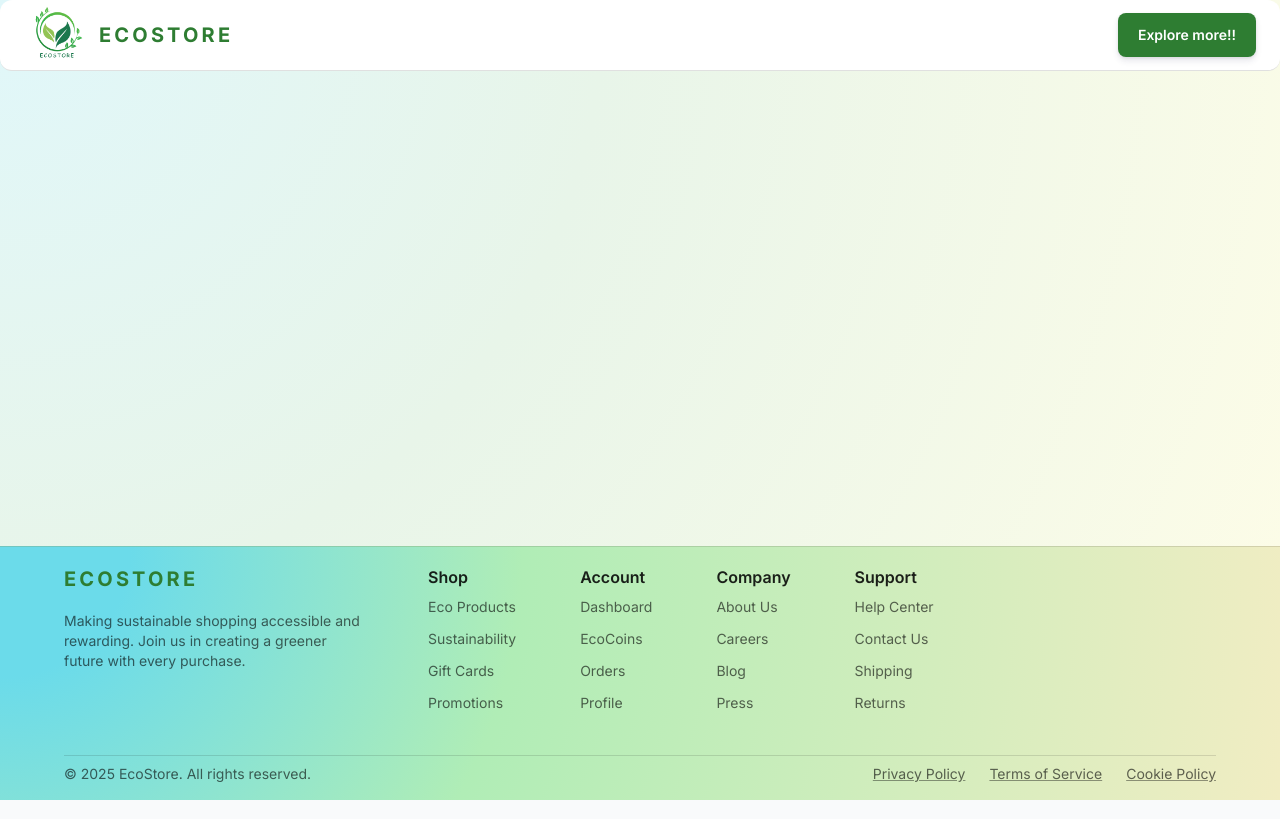
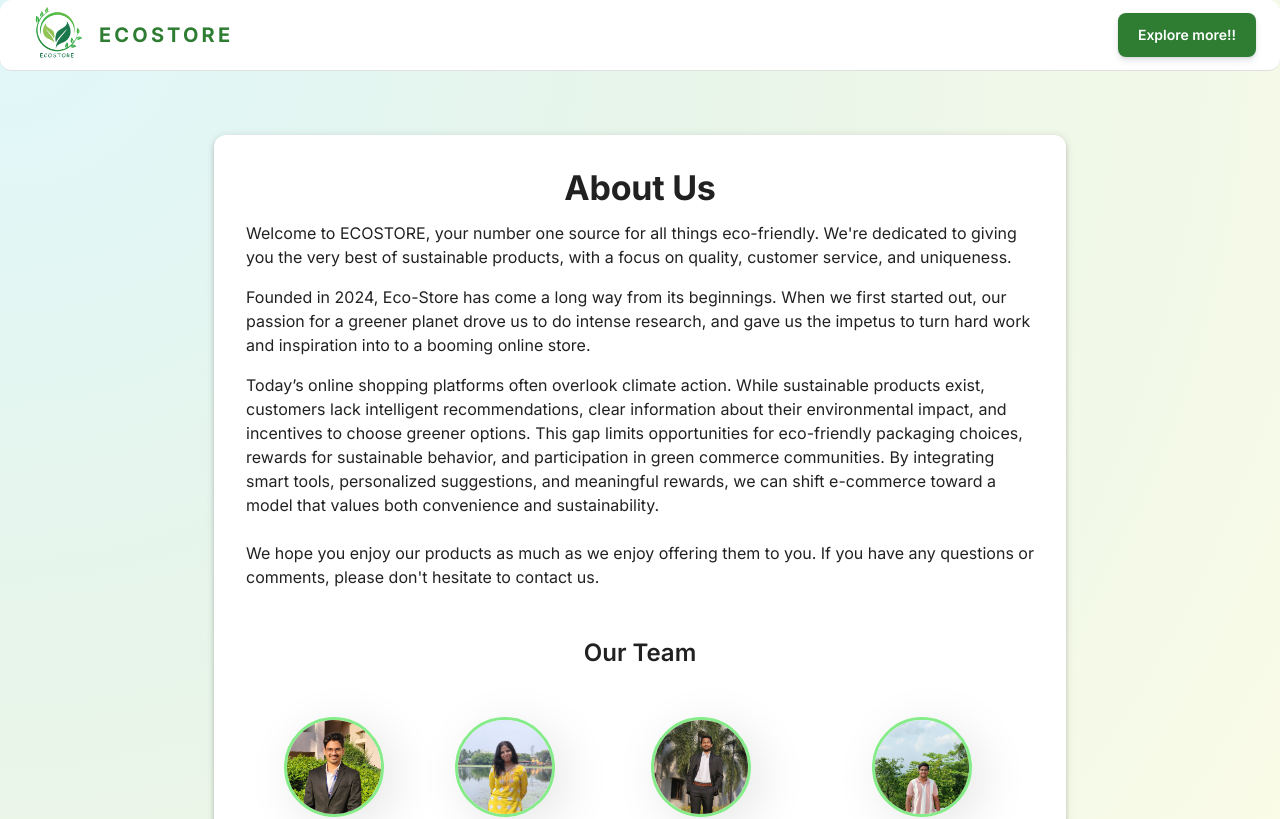
Before and after one commit to Priyanshu0486/Eco-Store, a React (Vite) app in the folder frontend/: page /aboutus in a window 1280 px wide. Shown: the top 819 px of the page. Built offline with nearby package versions, Linux system fonts and the light colour scheme; some icons are missing.

Commit message:
adding about us in footer

```diff
--- a/frontend/src/App.jsx
+++ b/frontend/src/App.jsx
@@ -56,8 +56,8 @@ function AppContent() {
           <Route path="/admin" element={<AdminDashboard />} />
           <Route path="/admin/orders" element={<OrderList />} />
           <Route path="/product/:productId" element={<ProductDetail />} />
-                    <Route path="/cart" element={<Cart />} />
-          <Route path="/about-us" element={<AboutUs />} />
+          <Route path="/cart" element={<Cart />} />
+          <Route path="/aboutus" element={<AboutUs />} />
         </Routes>
       </Box>
       <Footer />
--- a/frontend/src/components/Footer.jsx
+++ b/frontend/src/components/Footer.jsx
@@ -42,7 +42,7 @@ function Footer() {
     {
       title: 'Company',
       links: [
-        { name: 'About Us', url: '/about' },
+        { name: 'About Us', url: '/aboutus' },
         { name: 'Careers', url: '/careers' },
         { name: 'Blog', url: '/blog' },
         { name: 'Press', url: '/press' }
```
